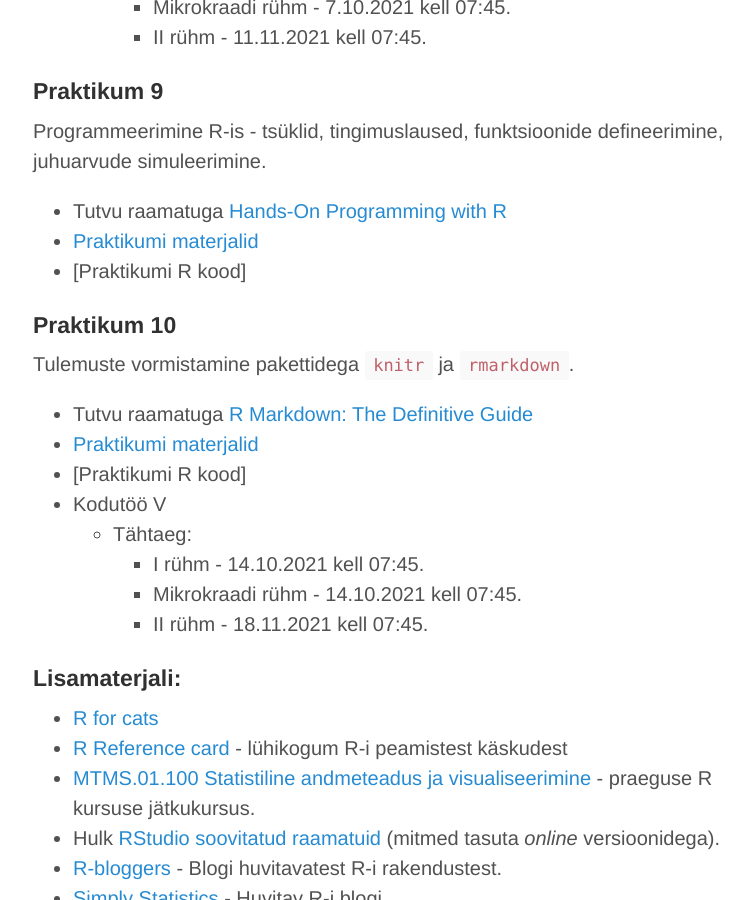
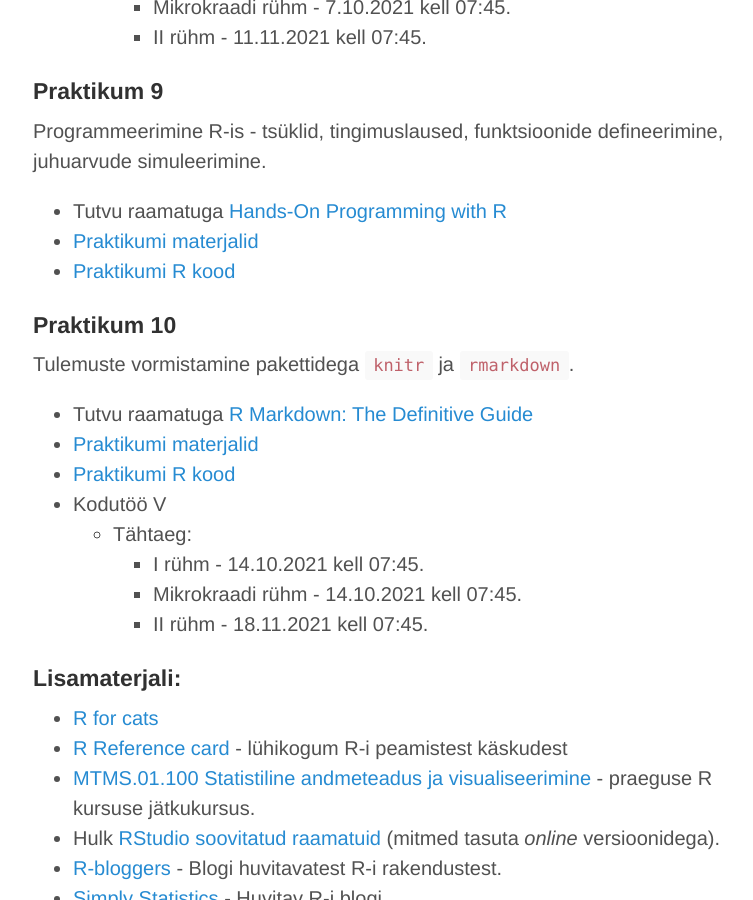
Before and after one commit to Rkursus/2021, a Jekyll site: the page built from praktikumid.md, in a window 1280 px wide and 900 px high, scrolled down 2404 px. Shown: the whole window, without its empty margins (247-1000 px from the left). Built offline with Jekyll 4.4.1, drawn with Linux system fonts in a browser that asks for light colours.

```diff
--- a/praktikumid.md
+++ b/praktikumid.md
@@ -106,7 +106,7 @@ Programmeerimine R-is - tsüklid, tingimuslaused, funktsioonide defineerimine, j
 
 * Tutvu raamatuga [Hands-On Programming with R](https://rstudio-education.github.io/hopr/)
 * [Praktikumi materjalid](praktikum9)
-* [Praktikumi R kood]<!--(https://github.com/Rkursus/2021/raw/master/_praktikum9/praktikum9_kood.R)-->
+* [Praktikumi R kood](https://github.com/Rkursus/2021/raw/master/_praktikum9/praktikum9_kood.R)
 
 
 ## Praktikum 10
@@ -116,7 +116,7 @@ Tulemuste vormistamine pakettidega `knitr` ja `rmarkdown`.
 
 * Tutvu raamatuga [R Markdown: The Definitive Guide](https://bookdown.org/yihui/rmarkdown/)
 * [Praktikumi materjalid](praktikum10)
-* [Praktikumi R kood]<!--(https://github.com/Rkursus/2021/raw/master/_praktikum10/praktikum10_kood.Rmd)-->
+* [Praktikumi R kood](https://github.com/Rkursus/2021/raw/master/_praktikum10/praktikum10_kood.Rmd)
 * Kodutöö V <!--[Kodutöö](praktikum10_kodutoo.md)-->
     * Tähtaeg:
 		* I rühm - 14.10.2021 kell 07:45.
```
